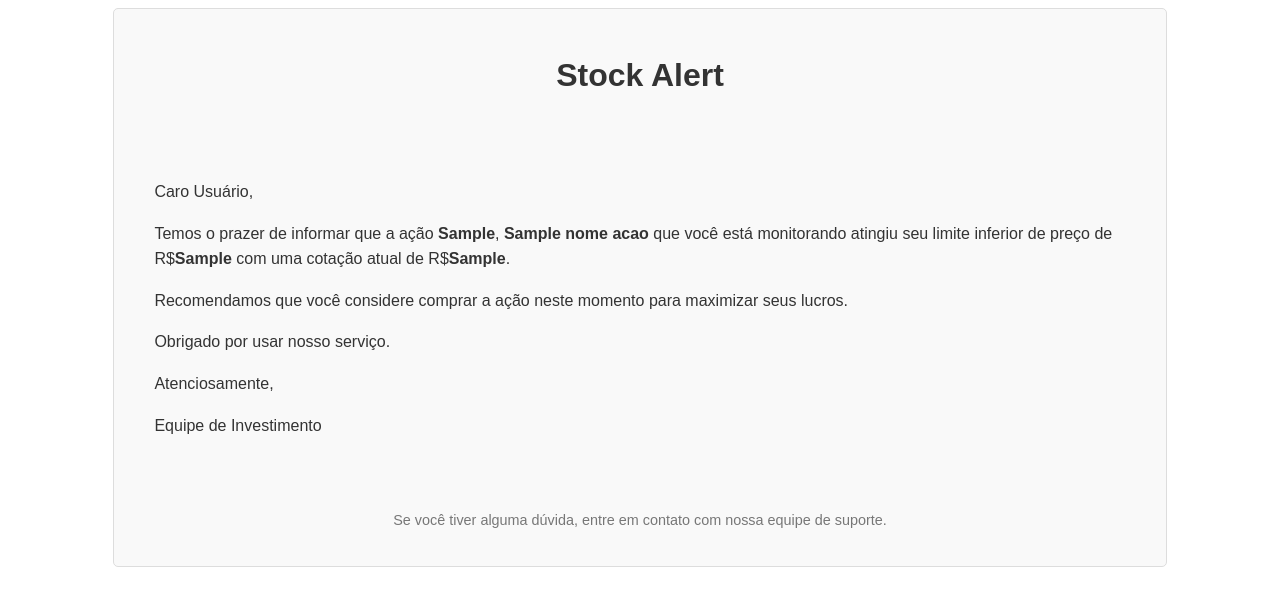
After one commit to pedrobolzan/DESAFIO-AT-INOA, a Django app: template DESAFIO_AT_INOA_DJANGO/auxiliar_investidor/templates/email_inferior.html in a window 1280 px wide. The commit adds this page. Shown: the top 606 px of the page. Run offline with Django 3.2, Linux system fonts and the light colour scheme; the template is opened without the code that fills it: most values are stand-ins (such as "Sample title", 1, 10 or a date in 2020).

```diff
--- a/DESAFIO_AT_INOA_DJANGO/auxiliar_investidor/forms.py
+++ b/DESAFIO_AT_INOA_DJANGO/auxiliar_investidor/forms.py
@@ -9,4 +9,4 @@ class FormAtivo(forms.ModelForm):
 class ParametroTunelForm(forms.ModelForm):
     class Meta:
         model = TunelParametro
-        fields = ['limite_inferior', 'limite_superior', 'periodicidade']
+        fields = ['limite_inferior', 'limite_superior', 'periodicidade', 'email']
--- a/DESAFIO_AT_INOA_DJANGO/auxiliar_investidor/models.py
+++ b/DESAFIO_AT_INOA_DJANGO/auxiliar_investidor/models.py
@@ -14,6 +14,7 @@ class TunelParametro(models.Model):
     limite_inferior = models.DecimalField(max_digits=10, decimal_places=3)
     limite_superior = models.DecimalField(max_digits=10, decimal_places=3)
     periodicidade = models.IntegerField(help_text="Periodicidade em minutos")
+    email = models.EmailField(help_text="Informe seu e-mail para receber alertas")
 
     def __str__(self):
 
--- /dev/null
+++ b/DESAFIO_AT_INOA_DJANGO/auxiliar_investidor/templates/email_inferior.html
@@ -0,0 +1,64 @@
+<!DOCTYPE html>
+<html lang="en">
+<head>
+    <meta charset="UTF-8">
+    <meta name="viewport" content="width=device-width, initial-scale=1.0">
+    <title>Alerta de Ação</title>
+    <style>
+        body {
+            font-family: Arial, sans-serif;
+            line-height: 1.6;
+            color: #333;
+        }
+        .container {
+            width: 80%;
+            margin: 0 auto;
+            padding: 20px;
+            border: 1px solid #ddd;
+            border-radius: 5px;
+            background-color: #f9f9f9;
+        }
+        .header {
+            text-align: center;
+            padding-bottom: 20px;
+        }
+        .content {
+            padding: 20px;
+        }
+        .footer {
+            text-align: center;
+            padding-top: 20px;
+            font-size: 0.9em;
+            color: #777;
+        }
+        .button {
+            display: inline-block;
+            padding: 10px 20px;
+            margin-top: 20px;
+            font-size: 1em;
+            color: #fff;
+            background-color: #007bff;
+            text-decoration: none;
+            border-radius: 5px;
+        }
+    </style>
+</head>
+<body>
+    <div class="container">
+        <div class="header">
+            <h1>Stock Alert</h1>
+        </div>
+        <div class="content">
+            <p>Caro Usuário,</p>
+            <p>Temos o prazer de informar que a ação <strong>{{ codigo_acao }}</strong>, <strong>{{ nome_acao }}</strong> que você está monitorando atingiu seu limite inferior de preço de R$<strong>{{ limite_inferior }}</strong> com uma cotação atual de R$<strong>{{ preco_atual }}</strong>.</p>
+            <p>Recomendamos que você considere comprar a ação neste momento para maximizar seus lucros.</p>
+            <p>Obrigado por usar nosso serviço.</p>
+            <p>Atenciosamente,</p>
+            <p>Equipe de Investimento</p>
+        </div>
+        <div class="footer">
+            <p>Se você tiver alguma dúvida, entre em contato com nossa equipe de suporte.</p>
+        </div>
+    </div>
+</body>
+</html>
--- a/DESAFIO_AT_INOA_DJANGO/auxiliar_investidor/templates/get_cotacoes.html
+++ b/DESAFIO_AT_INOA_DJANGO/auxiliar_investidor/templates/get_cotacoes.html
@@ -15,6 +15,7 @@
       {% for cotacao in cotacoes %}
         <tr>
           <td>{{ cotacao.data_hora }}</td>
+          <td>{{ cotacao.quan }}</td>
           <td>{{ cotacao.preco_negocio }}</td>
         </tr>
       {% endfor %}
```
Also changed, not shown: DESAFIO_AT_INOA_DJANGO/DESAFIO_AT_INOA_DJANGO/settings.py (deleted, +0 -124 lines), DESAFIO_AT_INOA_DJANGO/auxiliar_investidor/scheduler/monitorar_ativos.py (+28 -0 lines), DESAFIO_AT_INOA_DJANGO/auxiliar_investidor/templates/email_superior.html (added, +64 -0 lines), DESAFIO_AT_INOA_DJANGO/auxiliar_investidor/migrations/0004_tunelparametro_email.py (added), DESAFIO_AT_INOA_DJANGO/auxiliar_investidor/views.py (line endings or trailing spaces), 1 other file.
